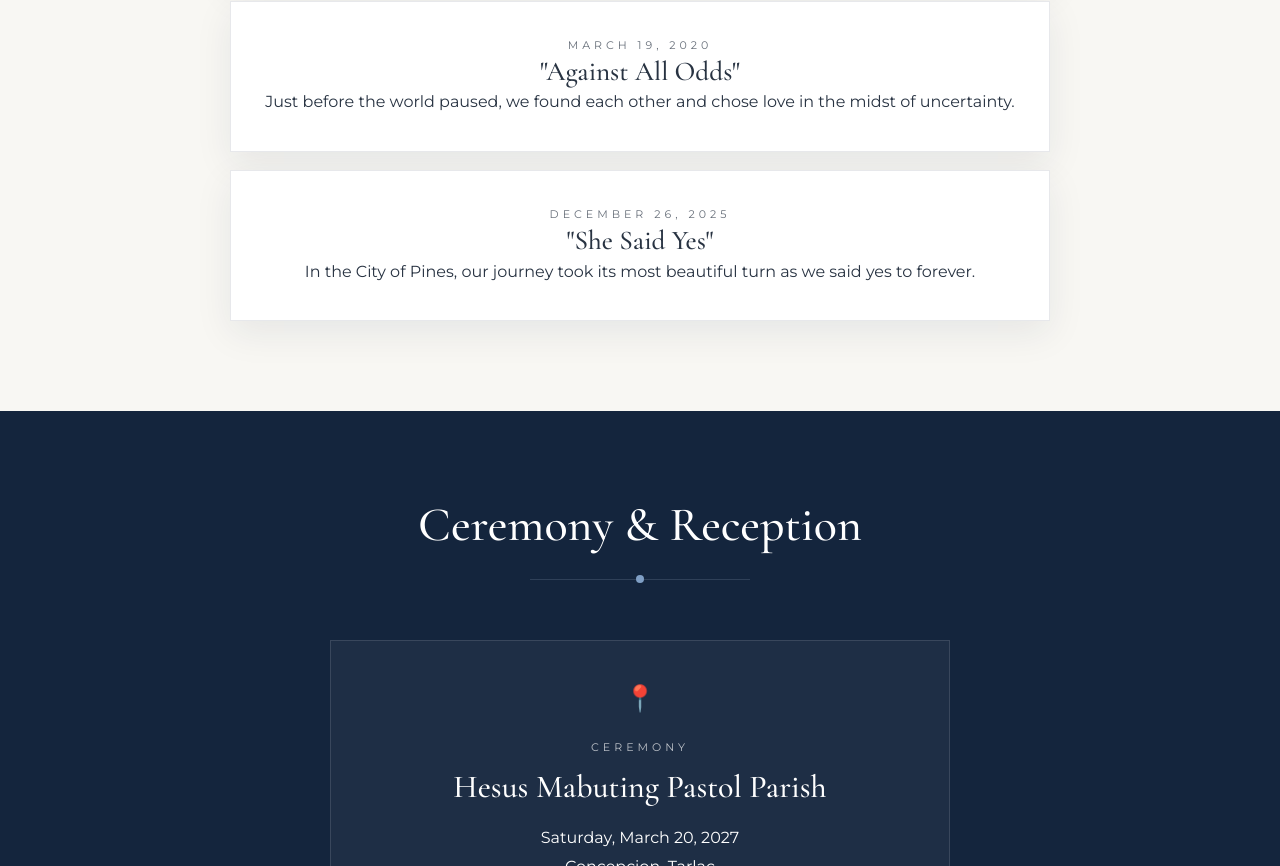
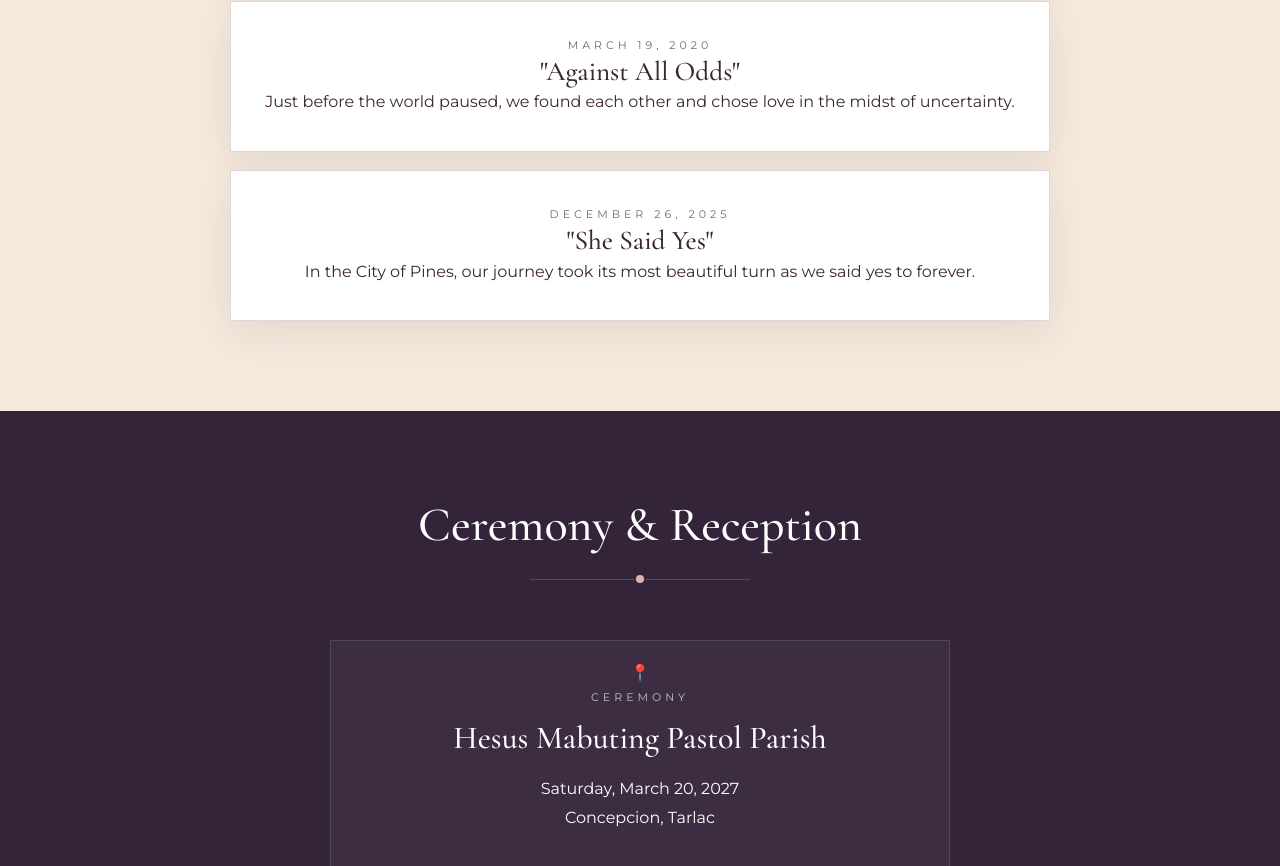
Before and after one commit to rowellpascua06/wedding-invitation, a plain HTML site: page index.html in a window 1280 px wide. Shown: the part 1934-2800 px from the top of the page. Drawn offline with nearby package versions, Linux system fonts and the light colour scheme.

Commit message:
Update style.css

```diff
--- a/css/style.css
+++ b/css/style.css
@@ -10,14 +10,17 @@
 ========================================== */
 
 :root {
-    --navy: #14253d;
-    --navy-light: #203551;
-    --cream: #f8f7f3;
+    --bg: #33243a;
+    --bg-light: #4f3952;
+    --cream: #f6e8db;
+    --rose: #dbb5b5;
+    --blush: #c39898;
+    --mauve: #987070;
     --white: #ffffff;
-    --text-light: rgba(255, 255, 255, 0.75);
-    --text-dark: #283342;
+    --text-light: rgba(255, 255, 255, 0.9);
+    --text-dark: #3b2634;
     --border-light: rgba(255, 255, 255, 0.12);
-    --border-dark: rgba(20, 37, 61, 0.10);
+    --border-dark: rgba(59, 35, 53, 0.18);
 
     --font-heading: 'Cormorant Garamond', serif;
     --font-body: 'Montserrat', sans-serif;
@@ -42,7 +45,7 @@ html {
 }
 
 body {
-    background: var(--navy);
+    background: var(--bg);
     color: var(--white);
     font-family: var(--font-body);
     overflow-x: hidden;
@@ -77,7 +80,7 @@ section {
 }
 
 .dark-section {
-    background: var(--navy);
+    background: var(--bg);
     color: var(--white);
 }
 
@@ -111,7 +114,7 @@ section h2 {
 .section-divider {
     width: 220px;
     height: 1px;
-    background: rgba(128, 145, 168, 0.25);
+    background: rgba(219, 181, 181, 0.23);
     margin: 30px auto 60px;
     position: relative;
 }
@@ -121,7 +124,7 @@ section h2 {
     width: 8px;
     height: 8px;
     border-radius: 50%;
-    background: #7f9fc5;
+    background: var(--rose);
     position: absolute;
     left: 50%;
     top: -4px;
@@ -212,8 +215,8 @@ section h2 {
 
     background:
         linear-gradient(
-            rgba(20,37,61,0.70),
-            rgba(20,37,61,0.82)
+            rgba(152, 112, 112, 0.72),
+            rgba(89, 45, 72, 0.86)
         ),
         url("../images/hero.jpg");
 
@@ -228,7 +231,7 @@ section h2 {
     background:
         linear-gradient(
             transparent,
-            rgba(20,37,61,0.25)
+            rgba(89, 45, 72, 0.25)
         );
 }
 
@@ -285,7 +288,7 @@ section h2 {
     width: 8px;
     height: 8px;
 
-    background: #7f9fc5;
+    background: var(--rose);
     border-radius: 50%;
 
     position: absolute;
@@ -355,7 +358,7 @@ section h2 {
 ========================================== */
 
 .countdown-section {
-    background: var(--navy);
+    background: linear-gradient(180deg, rgba(152,112,112,0.18), rgba(89,45,72,0.16));
 
     padding: 80px 24px;
     text-align: center;
@@ -476,11 +479,16 @@ section h2 {
 .detail-card {
     width: min(100%, 620px);
     margin: 0 auto 26px;
+    padding-top: 18px;
 }
 
-.icon {
-    font-size: 1.6rem;
-    margin-bottom: 16px;
+.detail-image {
+    width: 100%;
+    max-height: 220px;
+    object-fit: cover;
+    border-radius: 16px;
+    margin-bottom: 24px;
+    border: 1px solid rgba(255, 255, 255, 0.08);
 }
 
 .label,
@@ -580,7 +588,7 @@ section h2 {
 }
 
 .timeline-item span {
-    color: var(--navy);
+    color: rgba(147, 113, 114, 0.95);
     letter-spacing: 3px;
     font-size: 11px;
     text-transform: uppercase;
@@ -1166,7 +1174,7 @@ section h2 {
         width: 100%;
         height: calc(100svh - 65px);
 
-        background: var(--navy);
+        background: var(--bg);
 
         flex-direction: column;
         justify-content: flex-start;
```
